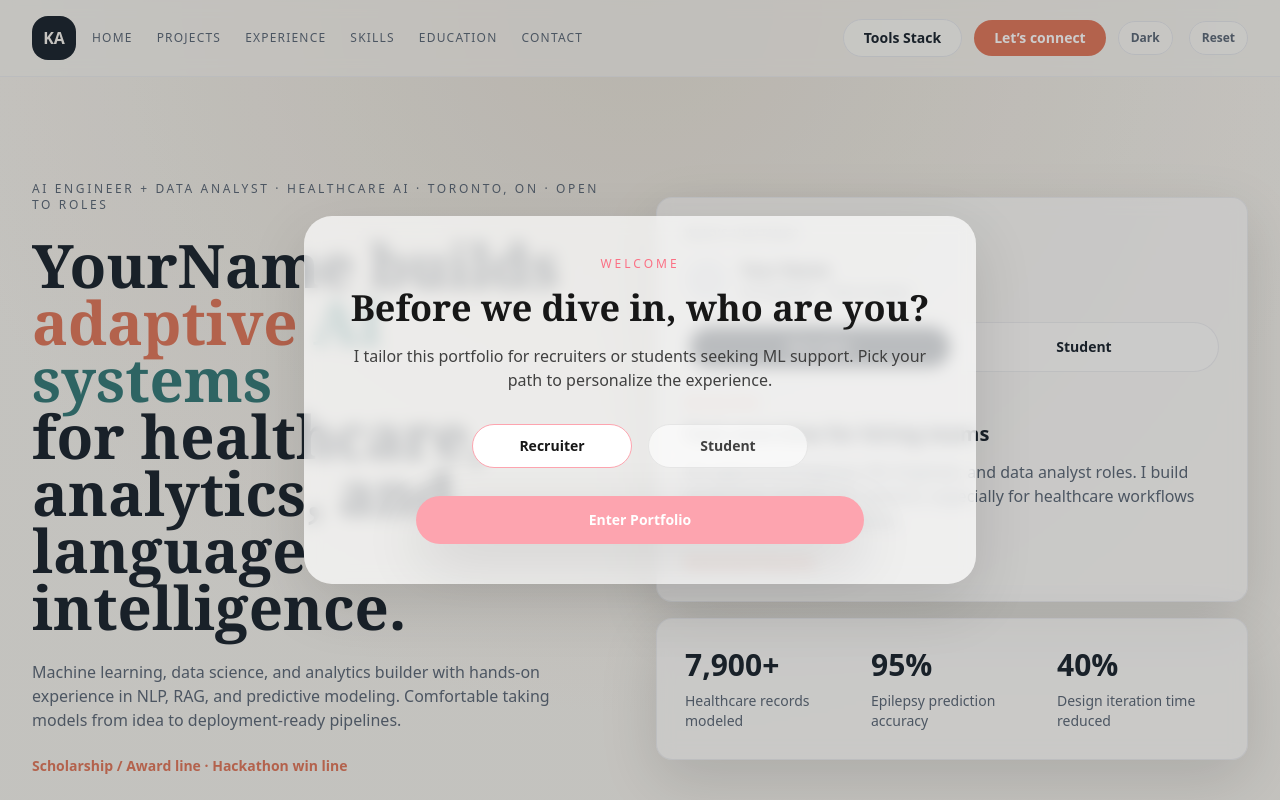
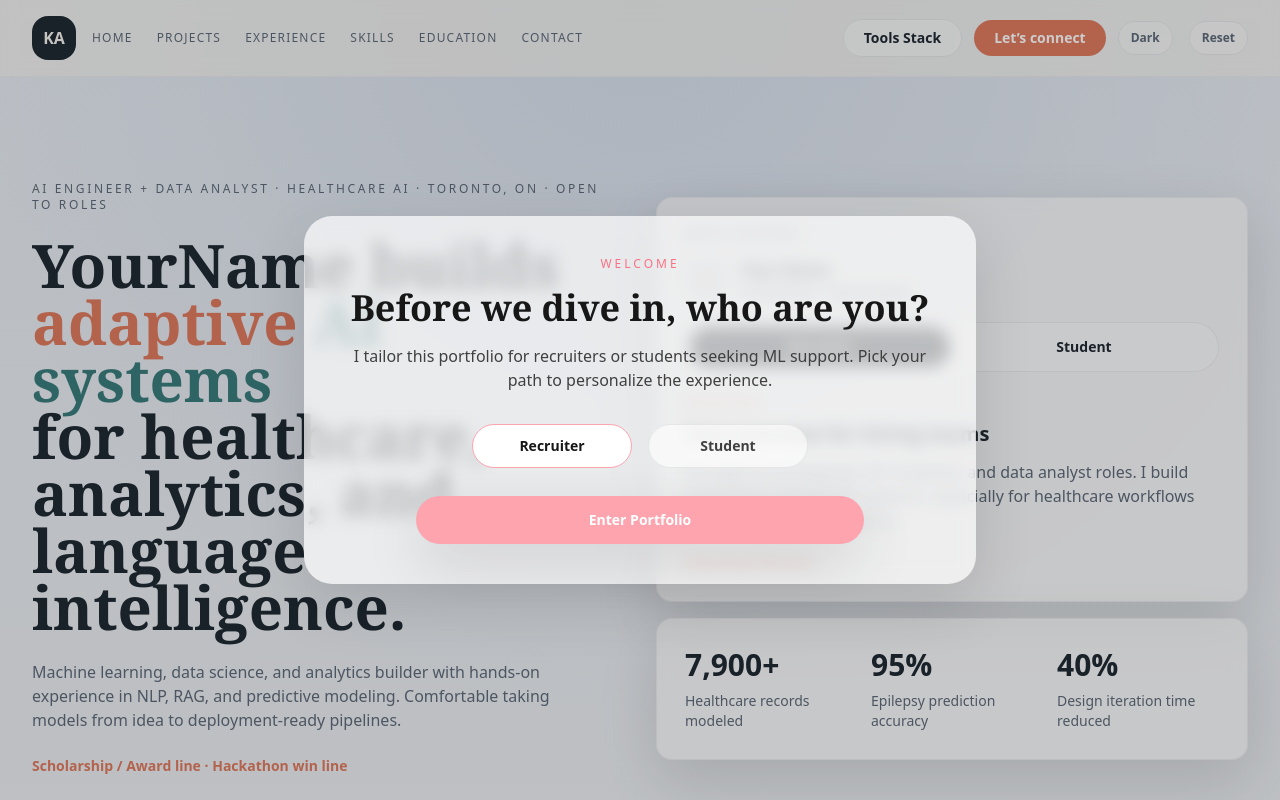
Before and after one commit to K2hmed/KhushnudAhmed.github.io, a React (Vite) app: page / in a window 1280 px wide. Shown: the top 800 px of the page. Built offline with nearby package versions, Linux system fonts and the light colour scheme.

Commit message:
Update App.jsx
Signed-off-by: Khushnud Ahmed <99266359+K2hmed@users.noreply.github.com>

```diff
--- a/src/App.jsx
+++ b/src/App.jsx
@@ -33,7 +33,7 @@ export default function App() {
 
   return (
     <div className="min-h-screen bg-bg text-fg">
-      <div className="min-h-screen bg-[radial-gradient(1100px_circle_at_50%_0%,rgba(217,210,198,0.55),transparent_65%),linear-gradient(to_bottom,#F5F3EE,#F2F1EC,#EEF0EC)] dark:bg-[radial-gradient(1100px_circle_at_50%_0%,rgba(120,120,120,0.10),transparent_65%),linear-gradient(to_bottom,#0F1418,#0C1115,#0A0F13)]">
+      <div className="min-h-screen bg-[radial-gradient(1100px_circle_at_50%_0%,rgba(210,220,235,0.75),transparent_65%),linear-gradient(to_bottom,#E9EEF5,#F6F4EF,#ECEDEF)] dark:bg-[radial-gradient(1100px_circle_at_50%_0%,rgba(70,85,110,0.25),transparent_65%),linear-gradient(to_bottom,#0E141B,#11171F,#0C1116)]">
         <Gate
           open={gateOpen}
           defaultChoice={visitorType ?? "recruiter"}
```
